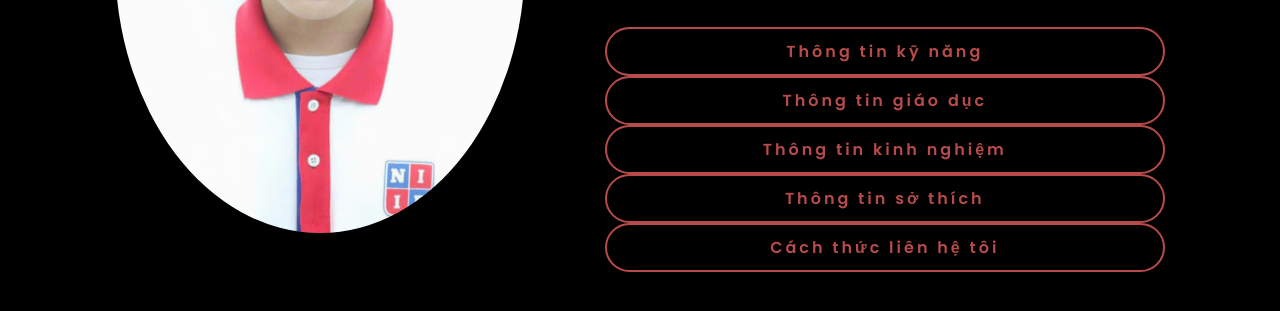
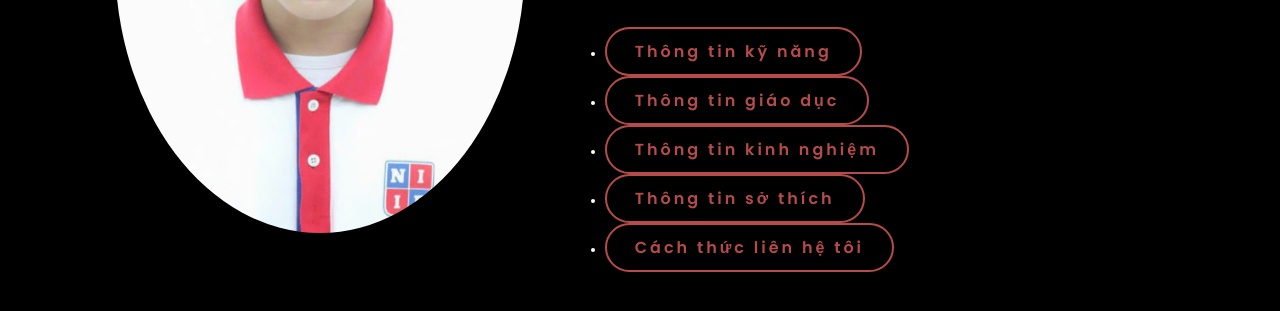
Before and after one commit to Timin-2907/votoanphu, a plain HTML site: page index.html in a window 1280 px wide. Shown: the part 437-748 px from the top of the page. Drawn offline with Linux system fonts and the light colour scheme.

Commit message:
Thêm các tệp HTML và CSS

```diff
--- a/index.html
+++ b/index.html
@@ -35,11 +35,13 @@
                 <a href="https://youtube.com/@24.votoanphu31?si=dSrHqcWOQeZwRI81"><i class="fa-brands fa-youtube"></i></a>
                 <a href="https://github.com/dashboard"><i class="fa-brands fa-github"></i></a>
             </div>
-            <a href="skills.html" class="btn">Thông tin kỹ năng </a>
-            <a href="education.html" class="btn">Thông tin giáo dục </a>
-            <a href="experience.html" class="btn">Thông tin kinh nghiệm </a>
-            <a href="interests.html" class="btn">Thông tin sở thích </a>
-            <a href="contact.html" class="btn">Cách thức liên hệ tôi </a>
+            <ul class="info-links">
+                <li><a href="skills.html" class="btn">Thông tin kỹ năng</a></li>
+                <li><a href="education.html" class="btn">Thông tin giáo dục</a></li>
+                <li><a href="experience.html" class="btn">Thông tin kinh nghiệm</a></li>
+                <li><a href="interests.html" class="btn">Thông tin sở thích</a></li>
+                <li><a href="contact.html" class="btn">Cách thức liên hệ tôi</a></li>
+            </ul>
         </div>
     </section>
 </body>
```
